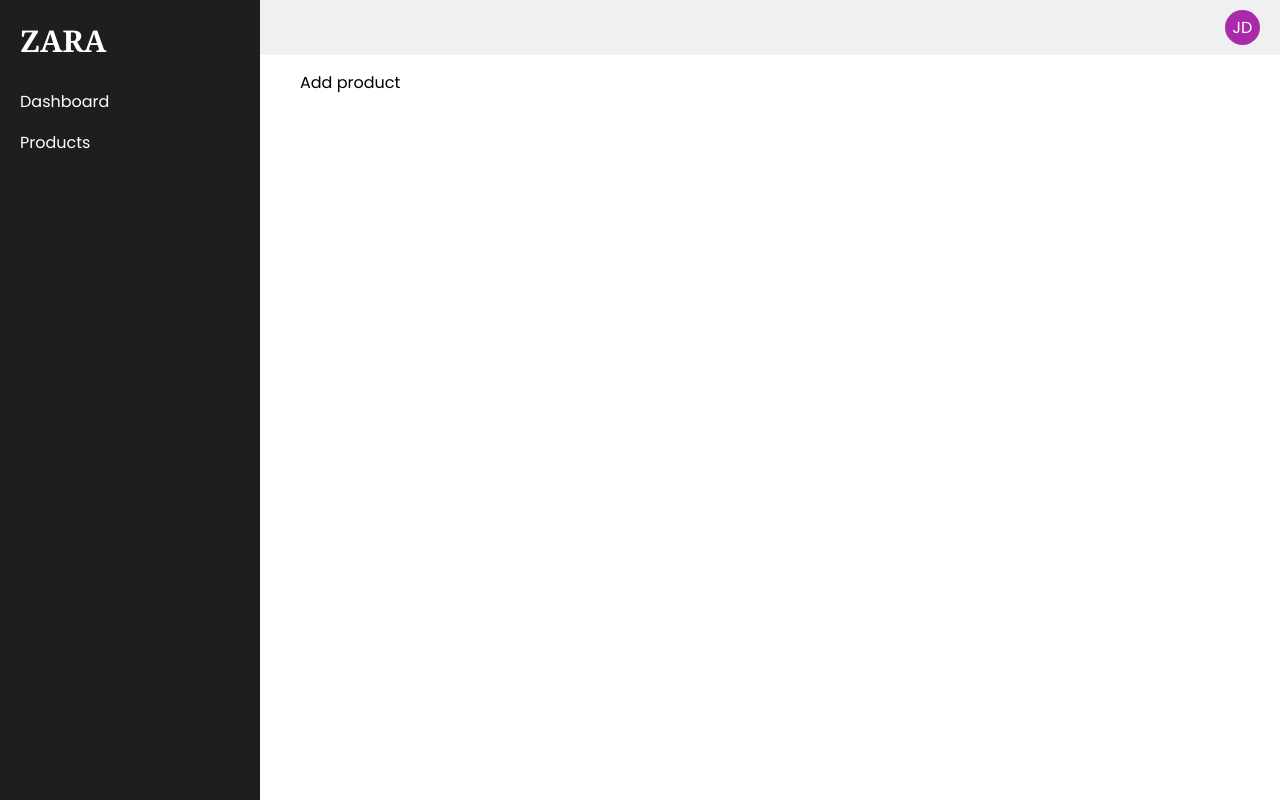
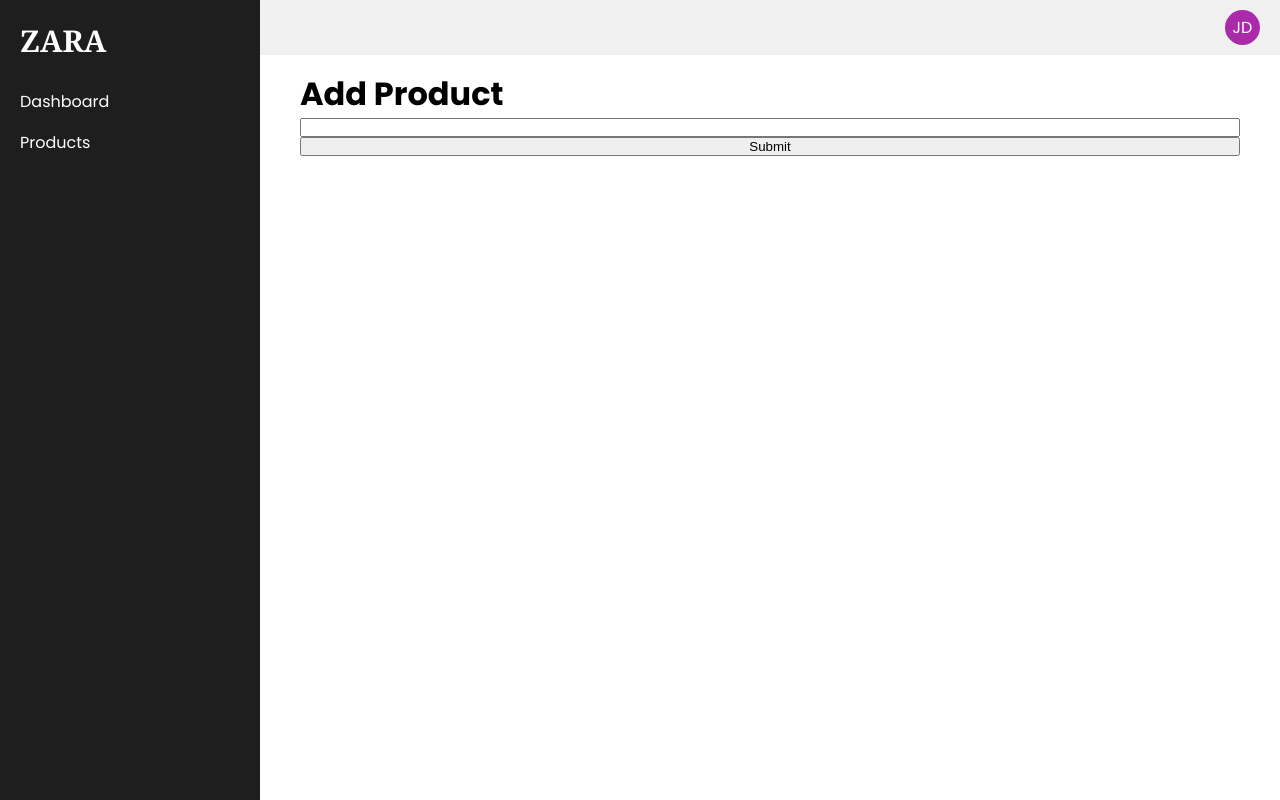
Before and after one commit to akasrai/e-commerce-dashboard, a React (Vite) app: page /products/add-product in a window 1280 px wide. Built offline with nearby package versions, Linux system fonts and the light colour scheme.

Commit message:
add react hook form and yup package

```diff
--- a/package.json
+++ b/package.json
@@ -10,10 +10,13 @@
     "preview": "vite preview"
   },
   "dependencies": {
+    "@hookform/resolvers": "^5.0.1",
     "axios": "^1.9.0",
     "react": "^19.1.0",
     "react-dom": "^19.1.0",
-    "react-router": "^7.6.0"
+    "react-hook-form": "^7.56.4",
+    "react-router": "^7.6.0",
+    "yup": "^1.6.1"
   },
   "devDependencies": {
     "@eslint/js": "^9.25.0",
--- a/src/api/productApi.js
+++ b/src/api/productApi.js
@@ -3,7 +3,21 @@ import axios from "axios";
 export const fetchProducts = async () => {
   const response = await axios({
     method: "get",
-    url: "https://dummyjson.com/products",
+    url: "https://dummyjson.com/products?sortBy=title&order=asc",
+  });
+
+  console.log(response.data);
+  return response.data;
+};
+
+export const addProduct = async (product) => {
+  const response = await axios({
+    method: "post",
+    url: "https://dummyjson.com/products/add",
+    data: product,
+    headers: {
+      "Content-Type": "application/json",
+    },
   });
 
   return response.data;
--- a/src/index.css
+++ b/src/index.css
@@ -13,6 +13,11 @@ body {
 
 .flex {
   display: flex;
+}
+
+.flex-col {
+  display: flex;
+  flex-direction: column;
 }
 
 .dashboard-layout {
--- a/src/pages/AddProduct.jsx
+++ b/src/pages/AddProduct.jsx
@@ -1,6 +1,49 @@
+import { string, object } from 'yup';
+import { useForm } from "react-hook-form"
+import { yupResolver } from "@hookform/resolvers/yup"
+
+import { addProduct } from "../api/productApi";
+
+const productSchema = object({
+    title: string()
+        .required("Title is required.")
+        .min(5, "Title must be at least 3 characters long.")
+        .max(50, "Title must be at most 50 characters long.")
+});
+
 const AddProduct = () => {
+    const {
+        register,
+        handleSubmit,
+        formState: { errors },
+    } = useForm({
+        resolver: yupResolver(productSchema),
+    });
+
+    const onSubmit = async (data) => {
+        const response = await addProduct(data);
+
+        if (response) {
+            alert("Product added successfully");
+        } else {
+            alert("Failed to add product");
+        }
+    }
+
     return (
-        <div>Add product</div>
+        <div>
+            <div className="flex ">
+                <h1 className="">Add Product</h1>
+
+            </div>
+            <form onSubmit={handleSubmit(onSubmit)} className="flex-col" >
+                <input {...register("title")} />
+
+                {errors.title && <span>{errors.title?.message}</span>}
+
+                <input type="submit" />
+            </form>
+        </div>
     )
 }
 
```
Also changed, not shown: 1 other file (tests, documents, lock files or other folders).
